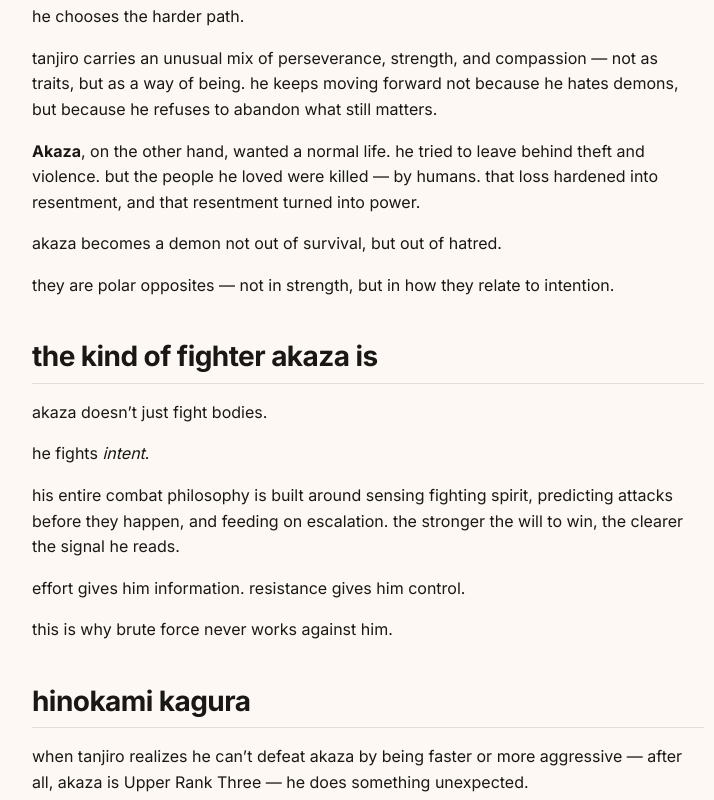
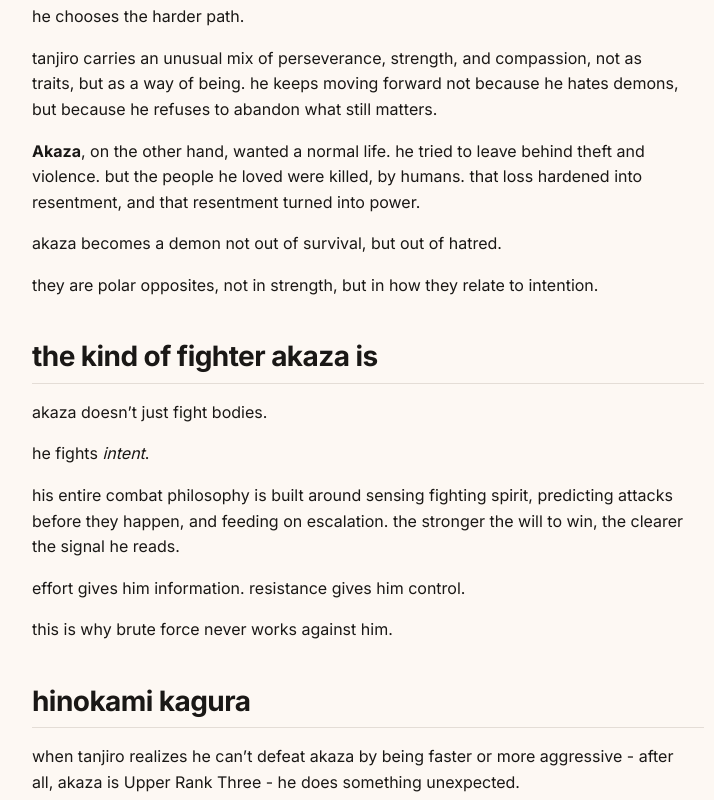
Before and after one commit to ssenthilnathan3/ssenthilnathan3.github.io, an Astro site: page /blog/winning-without-a-battle in a window 1280 px wide. Shown: the part 1100-1900 px from the top of the page, without its empty margins (272-986 px from the left). Built offline with nearby package versions, Linux system fonts and the light colour scheme; Astro itself is replaced by a stand-in of ours.

Commit message:
fix: unused dashes removed

```diff
--- a/src/content/blog/winning-without-a-battle.md
+++ b/src/content/blog/winning-without-a-battle.md
@@ -7,7 +7,7 @@ heroImage: /images/winning-battle.jpg
 heroImageSource: Zen Brush and Ink with Katie Yosha Scott-Childress
 ---
 
-i was literally screaming my lungs out — **“AKAZAAAAA”** — along with the protagonist when akaza showed up before tanjiro in the **[Demon Slayer: Infinity Castle ](https://www.crunchyroll.com/series/G8DHV7809/demon-slayer-kimetsu-no-yaiba-infinity-castle)**
+i was literally screaming my lungs out - **“AKAZAAAAA”** - along with the protagonist when akaza showed up before tanjiro in the **[Demon Slayer: Infinity Castle ](https://www.crunchyroll.com/series/G8DHV7809/demon-slayer-kimetsu-no-yaiba-infinity-castle)**
 
 but something about their battle lingered.
 
@@ -22,13 +22,13 @@ this fight wasn’t won by strength.
 
 he chooses the harder path.
 
-tanjiro carries an unusual mix of perseverance, strength, and compassion — not as traits, but as a way of being. he keeps moving forward not because he hates demons, but because he refuses to abandon what still matters.
+tanjiro carries an unusual mix of perseverance, strength, and compassion, not as traits, but as a way of being. he keeps moving forward not because he hates demons, but because he refuses to abandon what still matters.
 
-**Akaza**, on the other hand, wanted a normal life. he tried to leave behind theft and violence. but the people he loved were killed — by humans. that loss hardened into resentment, and that resentment turned into power.
+**Akaza**, on the other hand, wanted a normal life. he tried to leave behind theft and violence. but the people he loved were killed, by humans. that loss hardened into resentment, and that resentment turned into power.
 
 akaza becomes a demon not out of survival, but out of hatred.
 
-they are polar opposites — not in strength, but in how they relate to intention.
+they are polar opposites, not in strength, but in how they relate to intention.
 
 
 ## **the kind of fighter akaza is**
@@ -45,7 +45,7 @@ this is why brute force never works against him.
 
 ## **hinokami kagura**
 
-when tanjiro realizes he can’t defeat akaza by being faster or more aggressive — after all, akaza is Upper Rank Three — he does something unexpected.
+when tanjiro realizes he can’t defeat akaza by being faster or more aggressive - after all, akaza is Upper Rank Three - he does something unexpected.
 
 he stops.
 
@@ -74,7 +74,7 @@ no excess movement.
 no anticipatory tension.
 no emotional leakage.
 
-when tanjiro enters this state, he stops signaling his next move. akaza’s greatest advantage collapses — not because tanjiro hides his intent, but because there is nothing left to sense.
+when tanjiro enters this state, he stops signaling his next move. akaza’s greatest advantage collapses - not because tanjiro hides his intent, but because there is nothing left to sense.
 
 akaza himself notices it:
 
```
